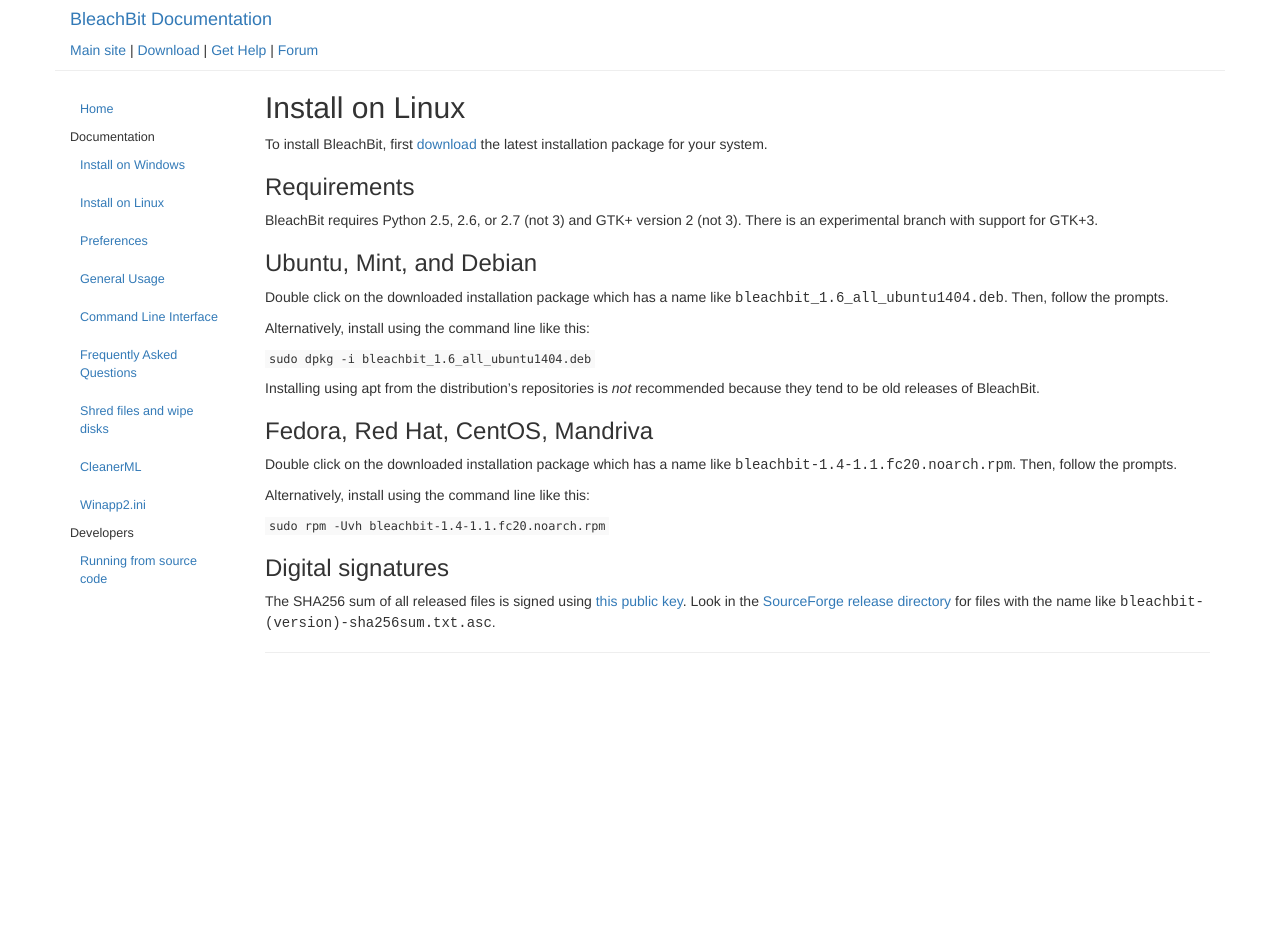
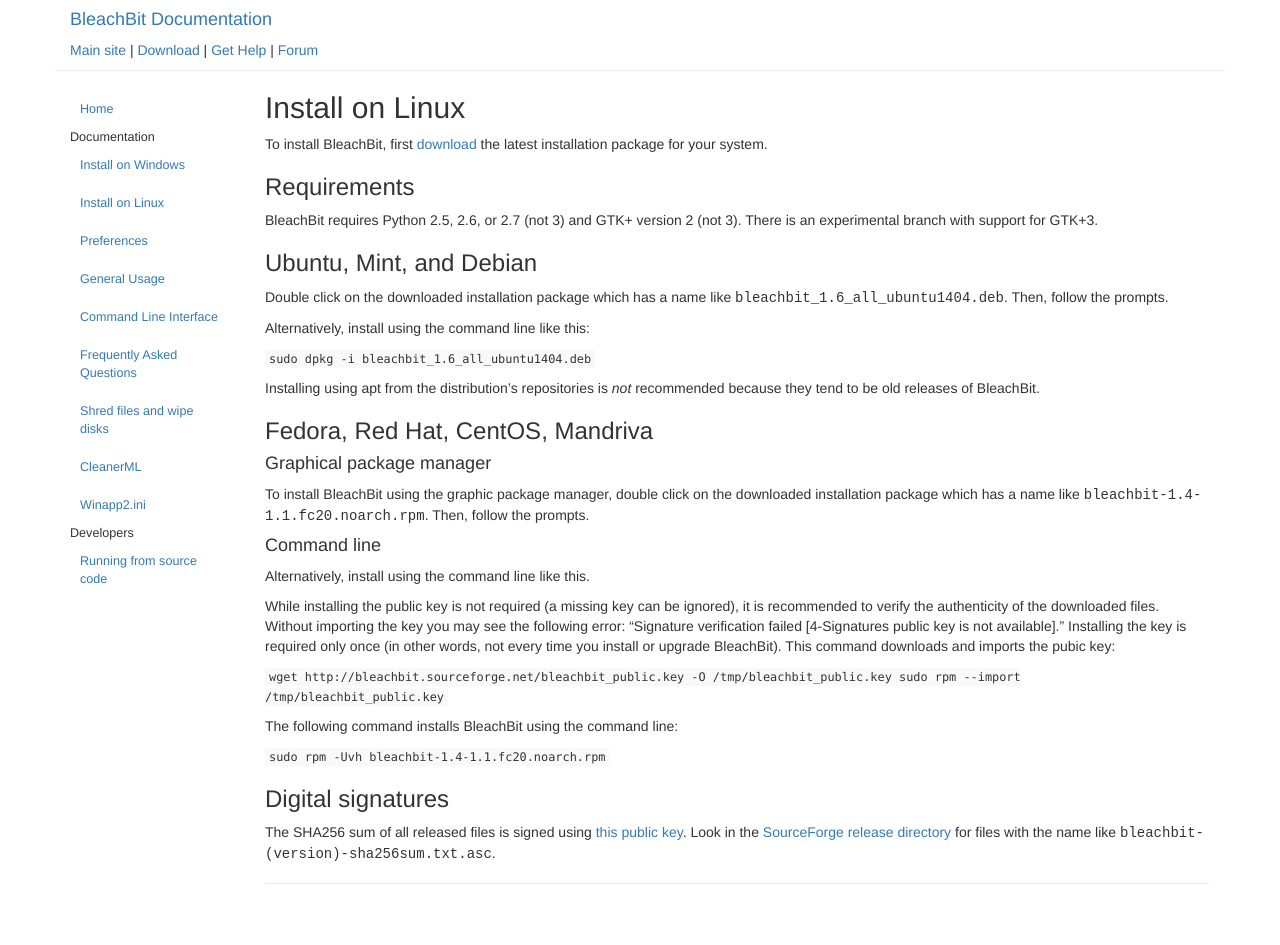
Before and after one commit to bleachbit/docs, a Jekyll site: the page built from _posts/2015-09-30-install-on-linux.md, in a window 1280 px wide. Built offline with Jekyll 4.4.1, drawn with Linux system fonts in a browser that asks for light colours; Markdown is read by kramdown in place of the engine named in the settings; before the commit the page ends 900 px from its top, so only the background shows below that.

Commit message:
Describe how to import key
Based on question from Steffen <http://bleachbit.sourceforge.net/comment/1962#comment-1962>

```diff
--- a/_posts/2015-09-30-install-on-linux.md
+++ b/_posts/2015-09-30-install-on-linux.md
@@ -26,9 +26,20 @@
 
 ### Fedora, Red Hat, CentOS, Mandriva
 
-Double click on the downloaded installation package which has a name like <tt>bleachbit-1.4-1.1.fc20.noarch.rpm</tt>. Then, follow the prompts.
 
-Alternatively, install using the command line like this:
+#### Graphical package manager
+To install BleachBit using the graphic package manager, double click on the downloaded installation package which has a name like <tt>bleachbit-1.4-1.1.fc20.noarch.rpm</tt>. Then, follow the prompts.
+
+
+#### Command line
+Alternatively, install using the command line like this.
+
+While installing the public key is not required (a missing key can be ignored), it is recommended to verify the authenticity of the downloaded files.  Without importing the key you may see the following error: "Signature verification failed [4-Signatures public key is not available]." Installing the key is required only once (in other words, not every time you install or upgrade BleachBit). This command downloads and imports the pubic key:
+
+`wget http://bleachbit.sourceforge.net/bleachbit_public.key -O /tmp/bleachbit_public.key
+sudo rpm --import /tmp/bleachbit_public.key`
+
+The following command installs BleachBit using the command line:
 
 `sudo rpm -Uvh bleachbit-1.4-1.1.fc20.noarch.rpm`
 
```
